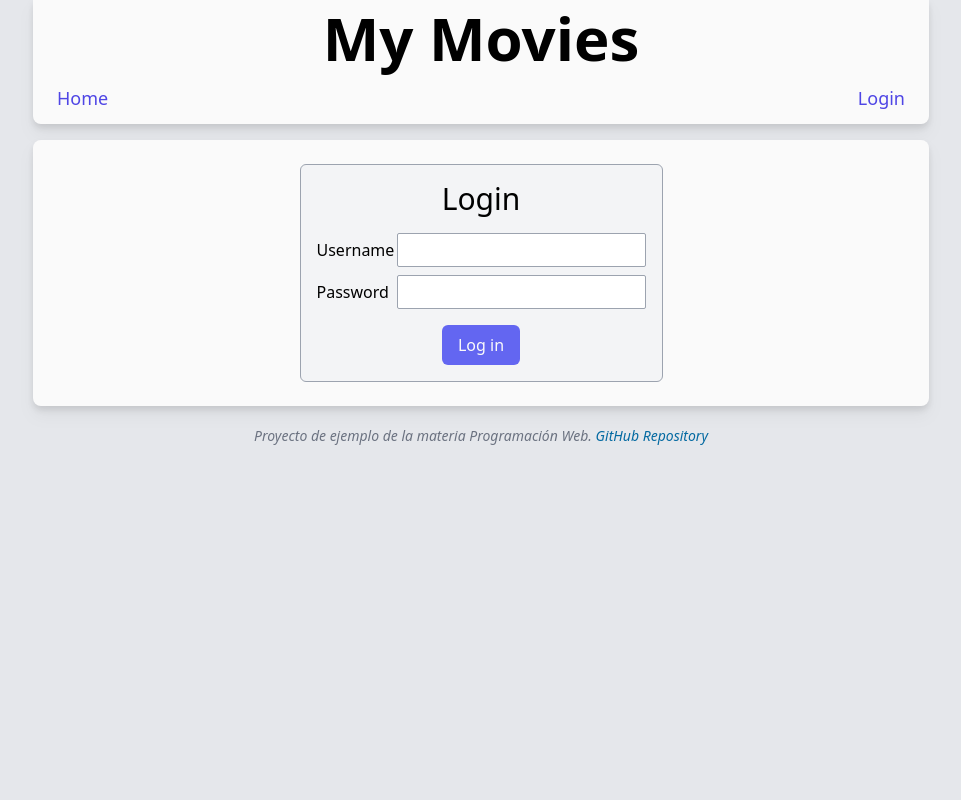
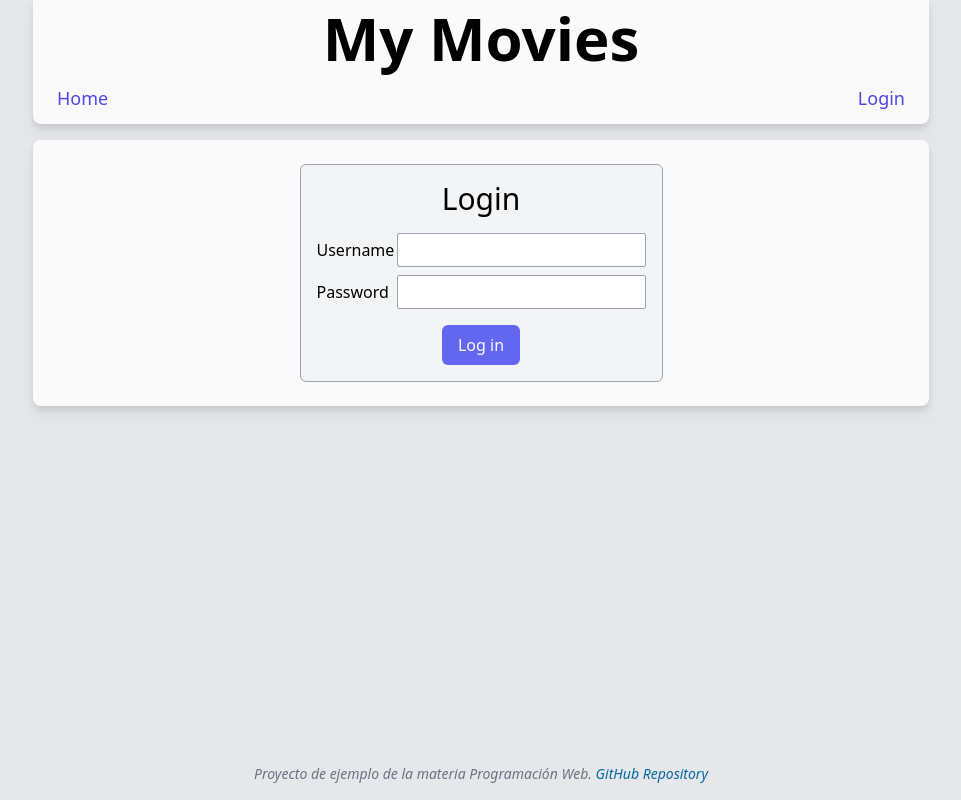
Before and after one commit to ValdezFOmar/MyMovies, a Django app: page /login-user/ in a window 1280 px wide. Shown: the whole page, without its empty margins (159-1120 px from the left). Run offline with Django 5.2, Linux system fonts and the light colour scheme; style sheets or scripts are compiled from the project's sources; some libraries are stand-ins or nearby versions.

Commit message:
fix(template): Properly push footer to the bottom

```diff
--- a/MyMovies/movies/templates/movies/base.html
+++ b/MyMovies/movies/templates/movies/base.html
@@ -1,7 +1,7 @@
 {% load static %}
 
 <!doctype html>
-<html lang="en" class="min-h-screen">
+<html lang="en">
   <head>
     <title>My Movies</title>
     <meta charset="UTF-8" />
@@ -11,11 +11,8 @@
     <script src="https://unpkg.com/hyperscript.org@0.9.12"></script>
   </head>
 
-  <body
-    class="h-full min-h-full bg-gray-200"
-    hx-headers='{"X-CSRFToken": "{{ csrf_token }}"}'
-  >
-    <div class="flex flex-col min-h-full max-w-4xl mx-auto gap-4">
+  <body class="bg-gray-200" hx-headers='{"X-CSRFToken": "{{ csrf_token }}"}'>
+    <div class="flex flex-col max-w-4xl min-h-screen mx-auto gap-4">
       <div class="bg-zinc-50 rounded-b-lg drop-shadow-lg shadow-gray-400">
         {% include "movies/header.html" %}
       </div>
@@ -29,12 +26,12 @@
           {% endcomment %}
         {% endblock content %}
       </div>
+      <footer class="pb-4 px-4">
+        <p class="text-sm italic text-center text-gray-500">
+          Proyecto de ejemplo de la materia Programación Web.
+          <a class="text-link" href="https://github.com/ValdezFOmar/MyMovies" target="_blank">GitHub Repository</a>
+        </p>
+      </footer>
     </div>
-    <footer class="m-5">
-      <p class="text-sm italic text-center text-gray-500">
-        Proyecto de ejemplo de la materia Programación Web.
-        <a class="text-link" href="https://github.com/ValdezFOmar/MyMovies" target="_blank">GitHub Repository</a>
-      </p>
-    </footer>
   </body>
 </html>
```
